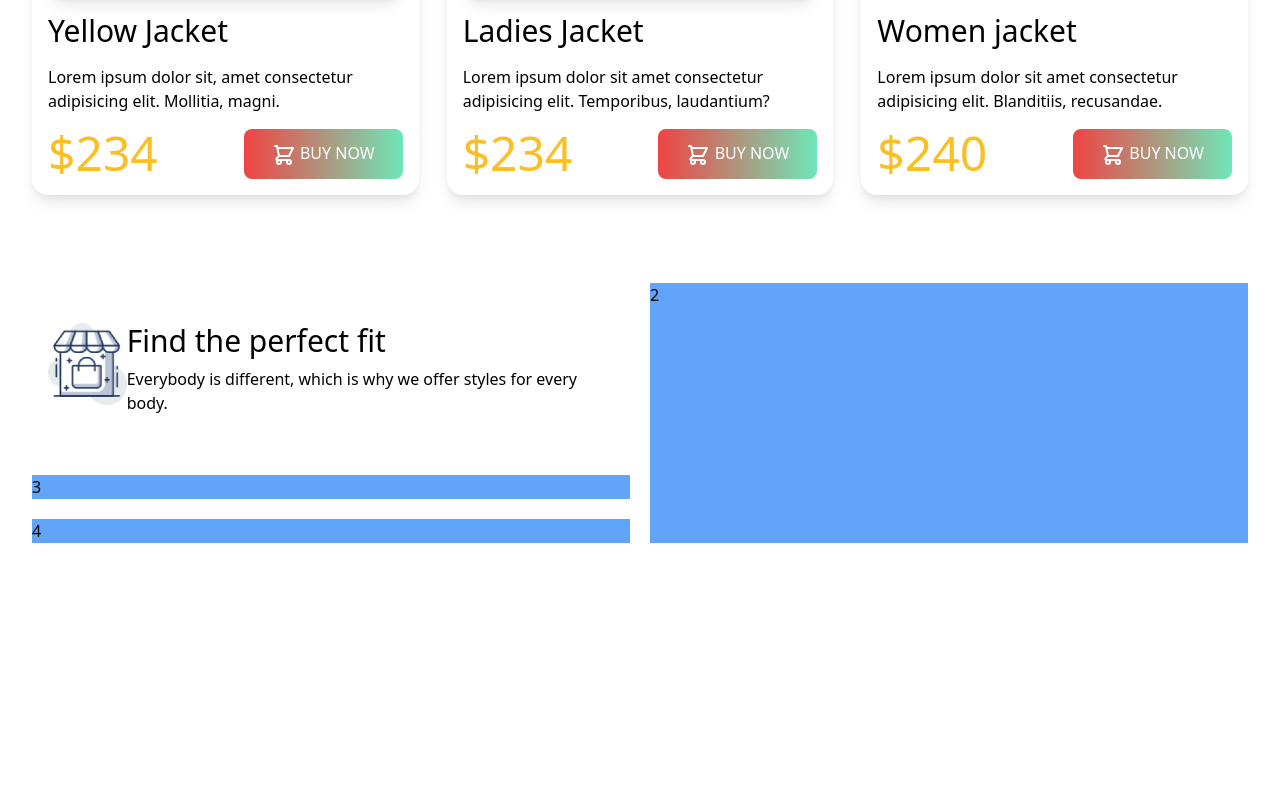
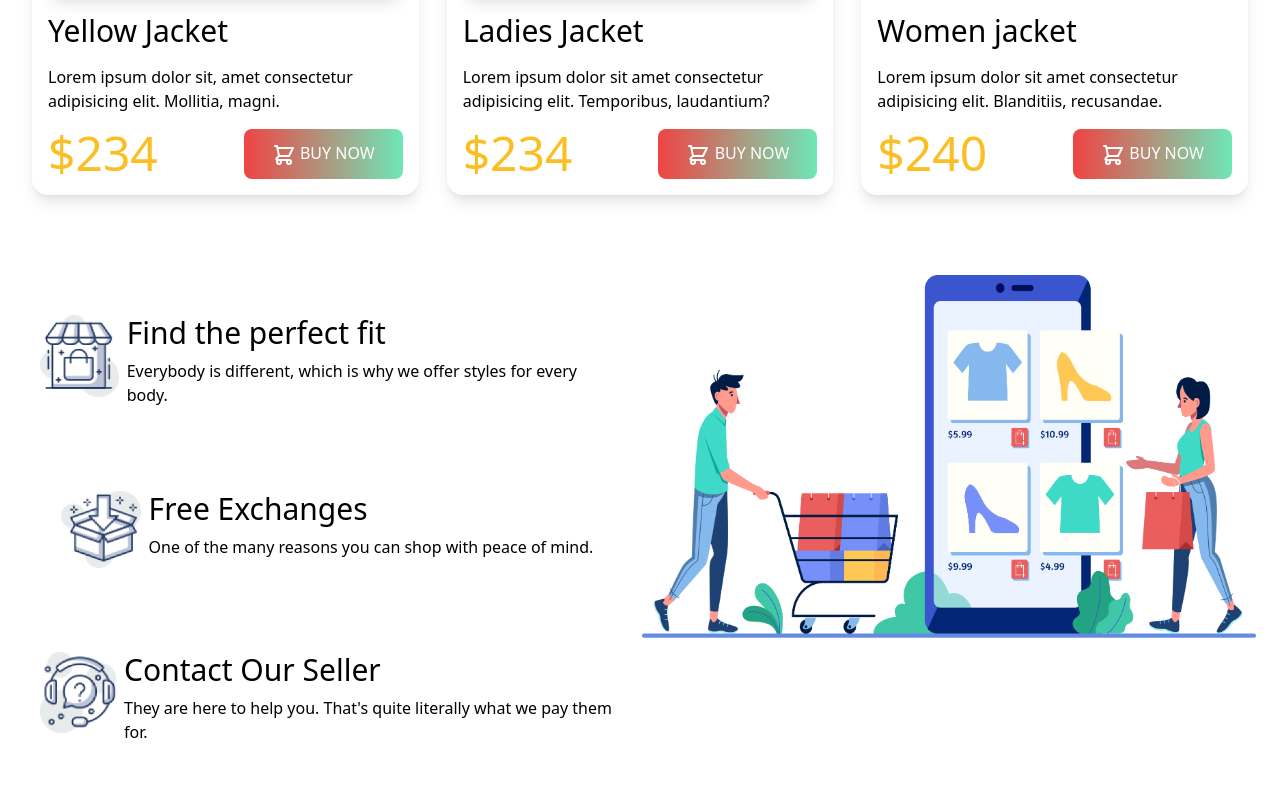
Before and after one commit to SudiptaAdhikaryJoy/penguin-fashion-tailwind, a plain HTML site: page index.html in a window 1280 px wide. Shown: the part 1030-1817 px from the top of the page. Before the commit the page ends 1605 px from the top, so only its background shows below. Drawn offline with nearby package versions, Linux system fonts and the light colour scheme.

Commit message:
footer section small change

```diff
--- a/index.html
+++ b/index.html
@@ -106,20 +106,44 @@
     </section>
 
     <!-- features jacket section -->
-    <section class="lg:grid grid-cols-2 gap-5 p-8">
+    <section class="lg:grid grid-cols-2 gap-1 p-6">
         <div class="lg:flex justify-center py-10 px-4">
             <div class="lg:w-20 items-center">
             <img src="icons/image 12.png" alt="">
             </div>
-            <div class="space-y-2">
+            <div class="space-y-2 px-2">
                 <h2 class="text-3xl text-bold text-black-400">Find the perfect fit</h2>
                 <p>Everybody is different, which is why we offer styles for every body.</p>
             </div>
 
         </div>
-        <div class="bg-blue-400 row-span-3">2</div>
-        <div class="bg-blue-400">3</div>
-        <div class="bg-blue-400">4</div>
+
+        <div class="row-span-3">
+            <img src="images/shopping.png" alt="">
+        </div>
+
+         <div class="lg:flex justify-center py-10 px-4">
+            <div class="lg:w-20 items-center">
+            <img src="icons/image 13.png" alt="">
+            </div>
+            <div class="space-y-2 px-2">
+                <h2 class="text-3xl text-bold text-black-400">Free Exchanges</h2>
+                <p>One of the many reasons you can shop with peace of mind.</p>
+            </div>
+
+        </div>
+
+         <div class="lg:flex justify-center py-10 px-4">
+            <div class="lg:w-20 items-center">
+            <img src="icons/image 14.png" alt="">
+            </div>
+            <div class="space-y-2 px-2">
+                <h2 class="text-3xl text-bold text-black-400">Contact Our Seller</h2>
+                <p>They are here to help you. That's quite literally what we pay them for.</p>
+            </div>
+
+        </div>
+
 
     </section>
 
```
